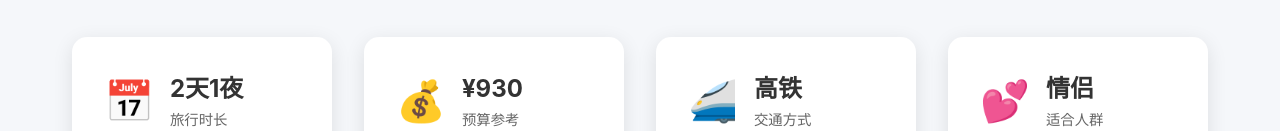
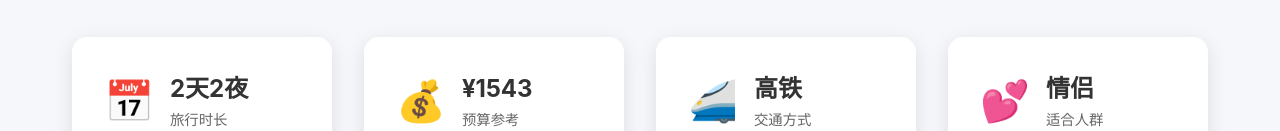
Before and after one commit to junzai-walk/travel, a React (Vite) app: page / in a window 1280 px wide. Shown: the part 669-800 px from the top of the page. Built offline with nearby package versions, Linux system fonts and the light colour scheme.

Commit message:
fixed: 旅行时长和预算参考调整

```diff
--- a/src/components/Home.jsx
+++ b/src/components/Home.jsx
@@ -30,8 +30,8 @@ const Home = ({ setActiveSection }) => {
   ];
 
   const quickStats = [
-    { label: '旅行时长', value: '2天1夜', icon: '📅' },
-    { label: '预算参考', value: '¥930', icon: '💰' },
+    { label: '旅行时长', value: '2天2夜', icon: '📅' },
+    { label: '预算参考', value: '¥1543', icon: '💰' },
     { label: '交通方式', value: '高铁', icon: '🚄' },
     { label: '适合人群', value: '情侣', icon: '💕' }
   ];
```
